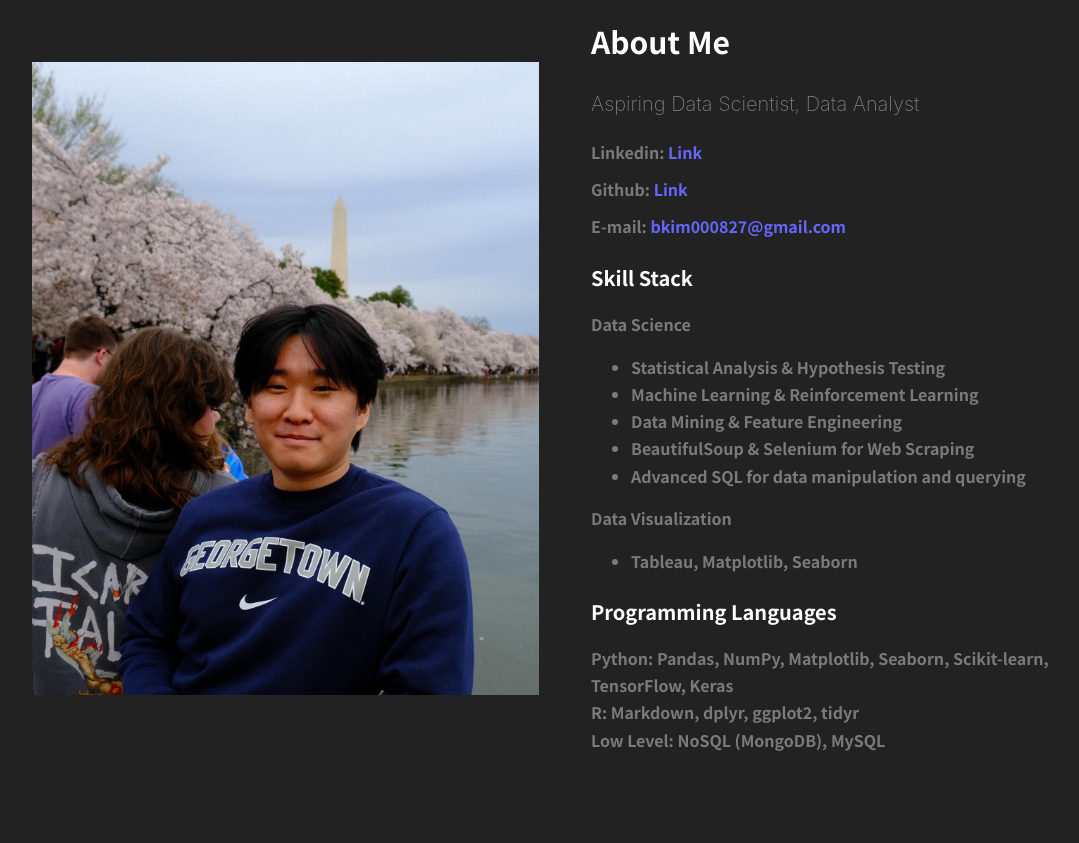
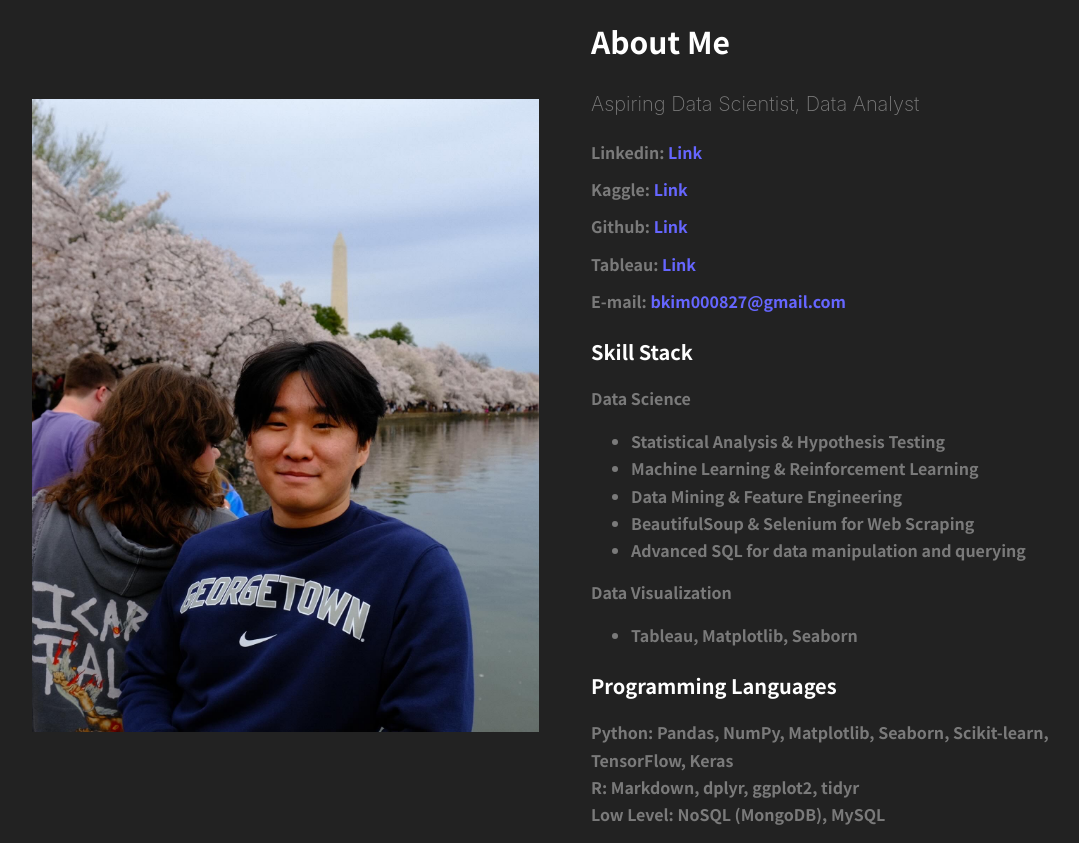
Before and after one commit to Bonniecoleman/bonniecoleman.github.io, a plain HTML site: page index.html in a window 1280 px wide. Shown: the part 877-1720 px from the top of the page, without its empty margins (53-1132 px from the left). Drawn offline with nearby package versions, Linux system fonts and the light colour scheme; files whose address does not match are found by name.

Commit message:
added kaggle, Tableau URL

```diff
--- a/index.html
+++ b/index.html
@@ -74,7 +74,13 @@
                         Linkedin: <a href='https://www.linkedin.com/in/beomseong-kim/' target="_blank" style="cursor:pointer;color:#6666ff;">Link</a>
                     </p>
                     <p class="jg" style="margin-bottom: 10px;">
+                        Kaggle: <a href='www.kaggle.com/beomseongkim' target="_blank" style="cursor:pointer;color:#6666ff;">Link</a>
+                    </p>
+                    <p class="jg" style="margin-bottom: 10px;">
                         Github: <a href='https://github.com/Bonniecoleman' target="_blank" style="cursor:pointer;color:#6666ff;">Link</a>
+                    </p>
+                    <p class="jg" style="margin-bottom: 10px;">
+                        Tableau: <a href='https://public.tableau.com/app/profile/beomseong.kim' target="_blank" style="cursor:pointer;color:#6666ff;">Link</a>
                     </p>
                     <p class="jg" style="margin-bottom: 10px;">
                         E-mail: <a href="mailto:bkim000827@gmail.com" style="cursor:pointer;color:#6666ff;">bkim000827@gmail.com</a>
```
